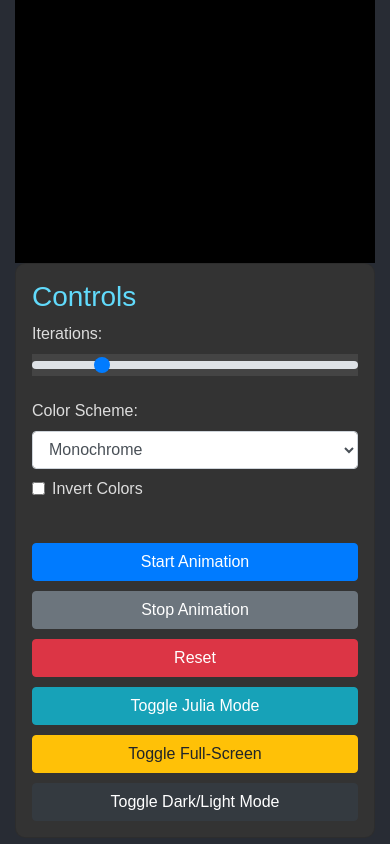
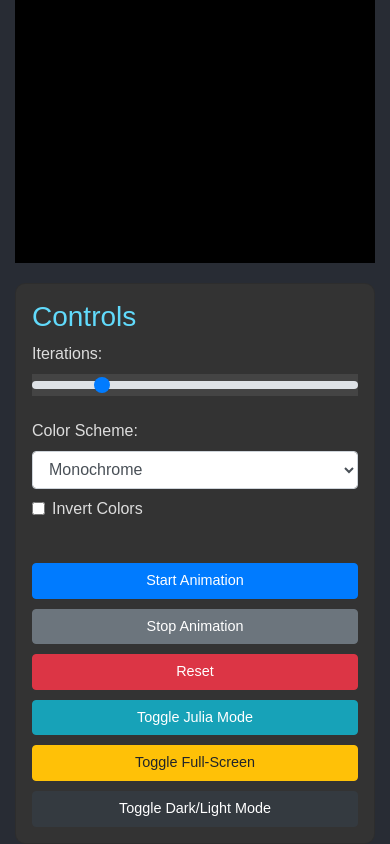
Before and after one commit to Hvcvvbjj/MandelBrot, a plain HTML site: page Index.html in a window 390 px wide. Shown: the part 483-1327 px from the top of the page. Drawn offline with nearby package versions, Linux system fonts and the light colour scheme.

Commit message:
Add responsive media queries for small screens

```diff
--- a/Style.css
+++ b/Style.css
@@ -38,3 +38,21 @@ body {
 .button-group .btn {
     margin-top: 10px;
 }
+@media (max-width: 768px) {
+    #mandelbrotCanvas {
+        width: 100%;
+        height: auto;
+    }
+    .controls {
+        margin-top: 20px;
+    }
+}
+
+@media (max-width: 576px) {
+    .controls {
+        padding: 1rem;
+    }
+    .button-group .btn {
+        font-size: 0.9rem;
+    }
+}
```
